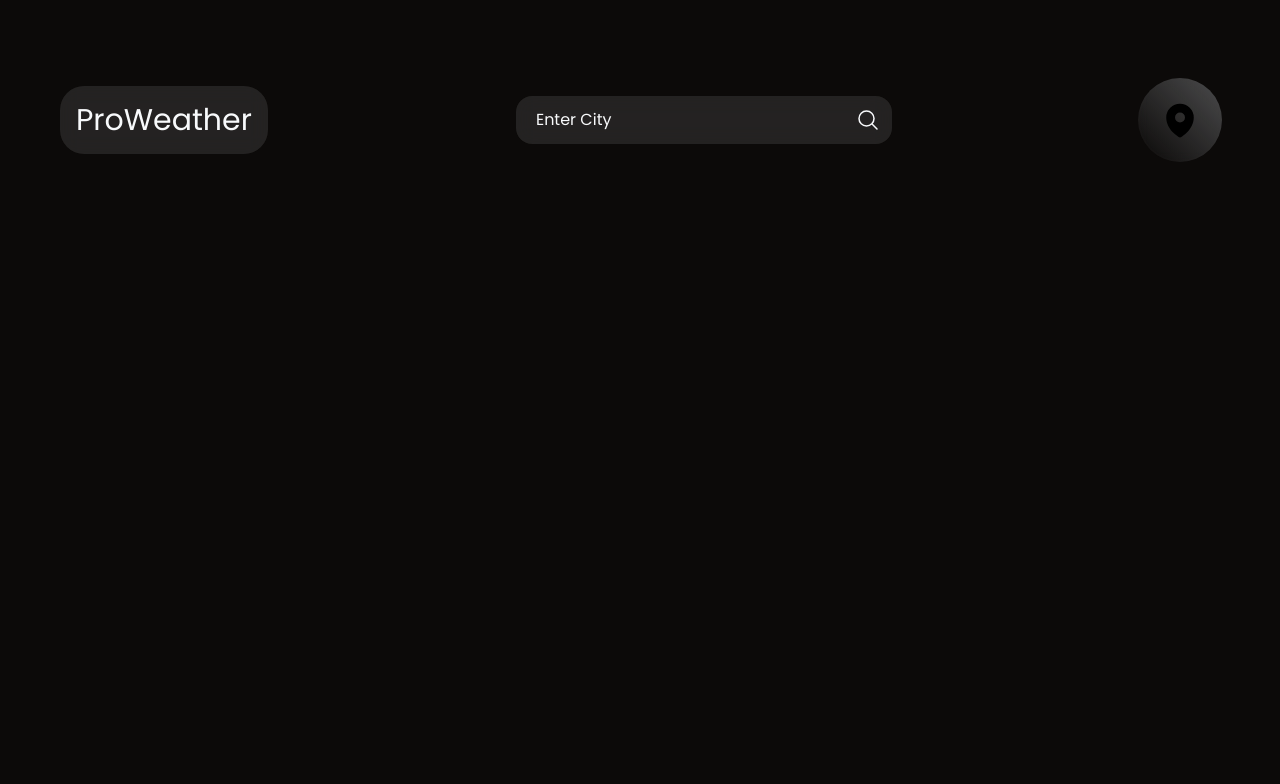
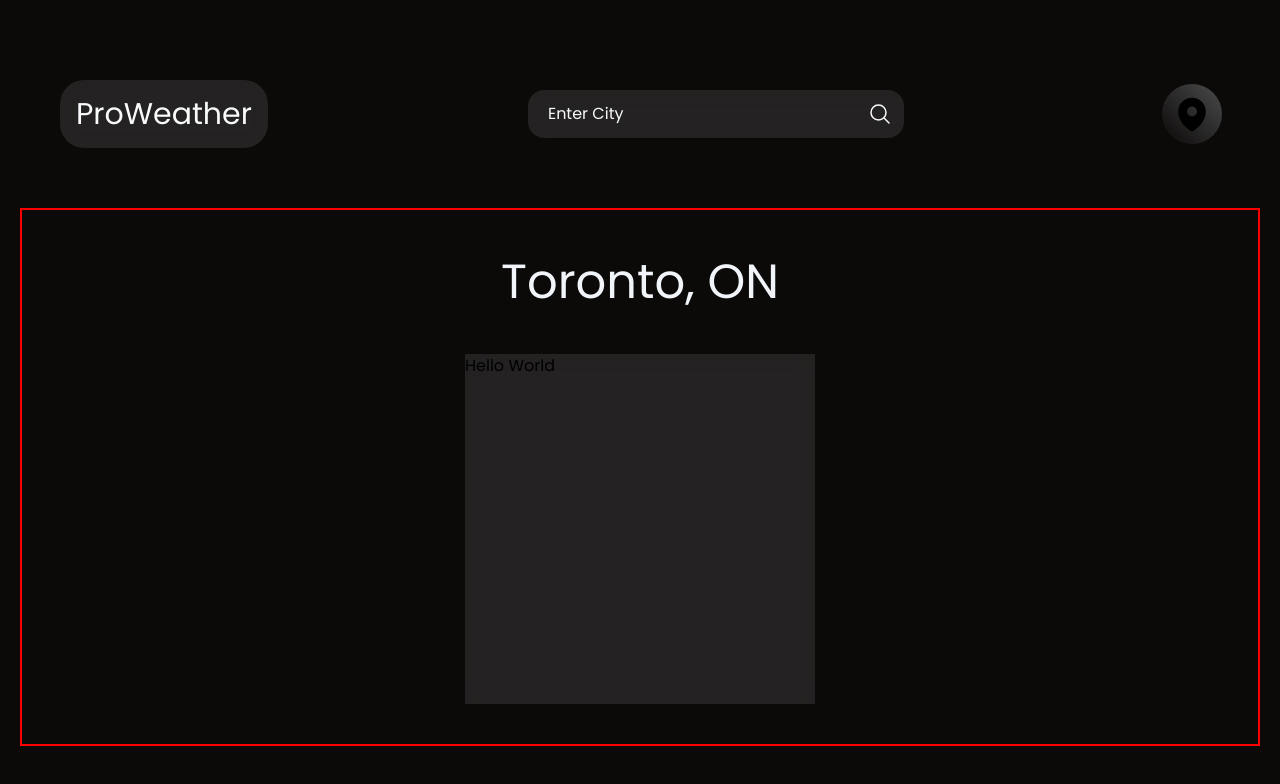
Before and after one commit to DEVeloper1006/ProWeather, a website: page public/index.html in a window 1280 px wide. Drawn offline with Linux system fonts and the light colour scheme.

Commit message:
sdjlksad

```diff
--- a/public/index.html
+++ b/public/index.html
@@ -28,8 +28,9 @@
         </div>
 
         <main>
-            <div>
-
+            <h1 class="text-5xl text-slate-100 select-none" id="cityName">Toronto, ON</h1>
+            <div class="current-weather">
+                <h1>Hello World</h1>
             </div>
         </main>
 
--- a/src/input.css
+++ b/src/input.css
@@ -67,7 +67,7 @@
     backdrop-filter: blur(5px);
     -webkit-backdrop-filter: blur(5px);
     background-color: rgba(0, 0,0, 0.1);
-    @apply rounded-full p-5 cursor-pointer transition duration-150 ease-out;
+    @apply rounded-full p-2 cursor-pointer transition duration-150 ease-out;
 }
 
 .location:hover {
@@ -114,3 +114,30 @@
         background-color: hsl(200, 20%, 95%);
     }
 }
+
+main {
+    min-width: fit-content;
+    min-height: fit-content;
+    @apply flex flex-col justify-center items-center m-5 p-10;
+    border: 2px solid red;
+}
+
+#cityName {
+    min-width: fit-content;
+    @apply p-2 mb-10;
+}
+
+.weather-info {
+    @apply flex flex-wrap gap-2 justify-evenly items-center;
+}
+
+.current-weather {
+    width: 350px;
+    height: 350px;
+    border: none;
+    outline: none;
+    background: none;
+    backdrop-filter: blur(10px);
+    -webkit-backdrop-filter: blur(10px);
+    background-color: rgba(255, 255,255, 0.1);
+}
```
Also changed, not shown: public/styles.css.
